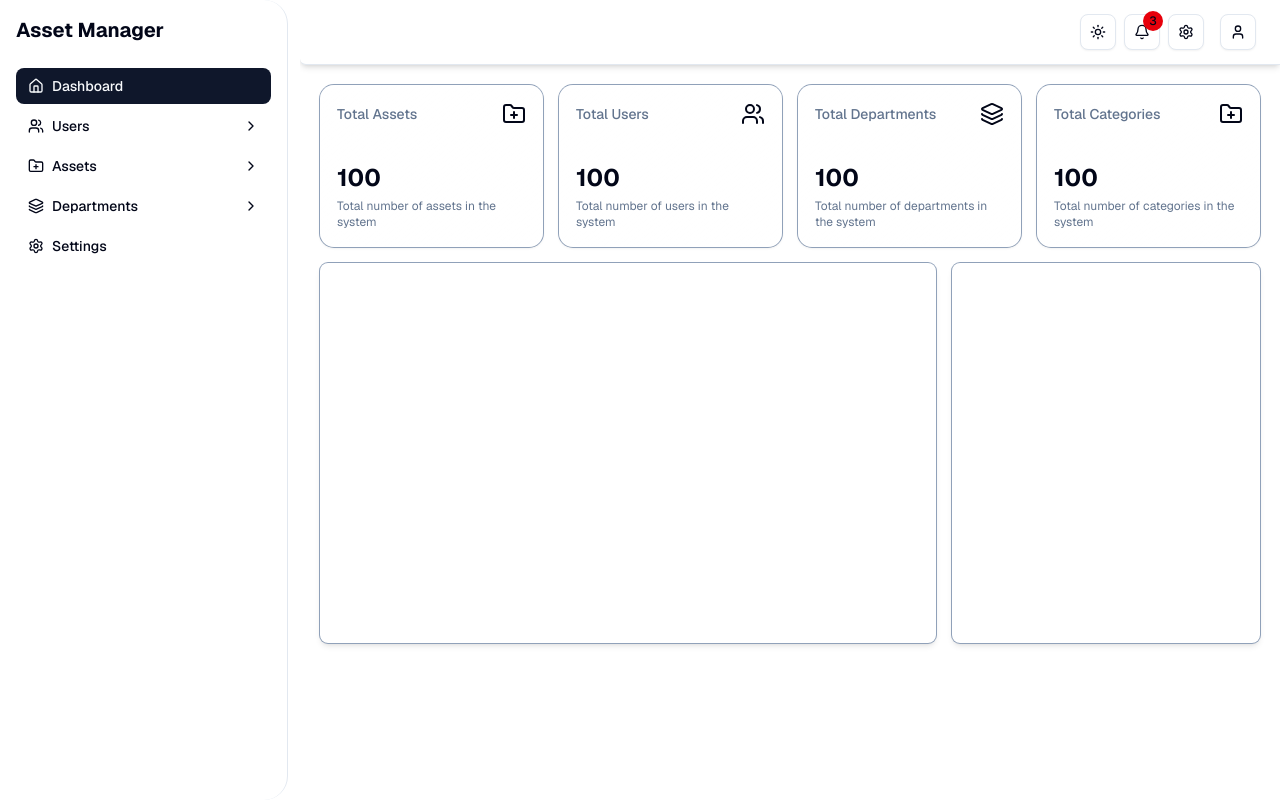
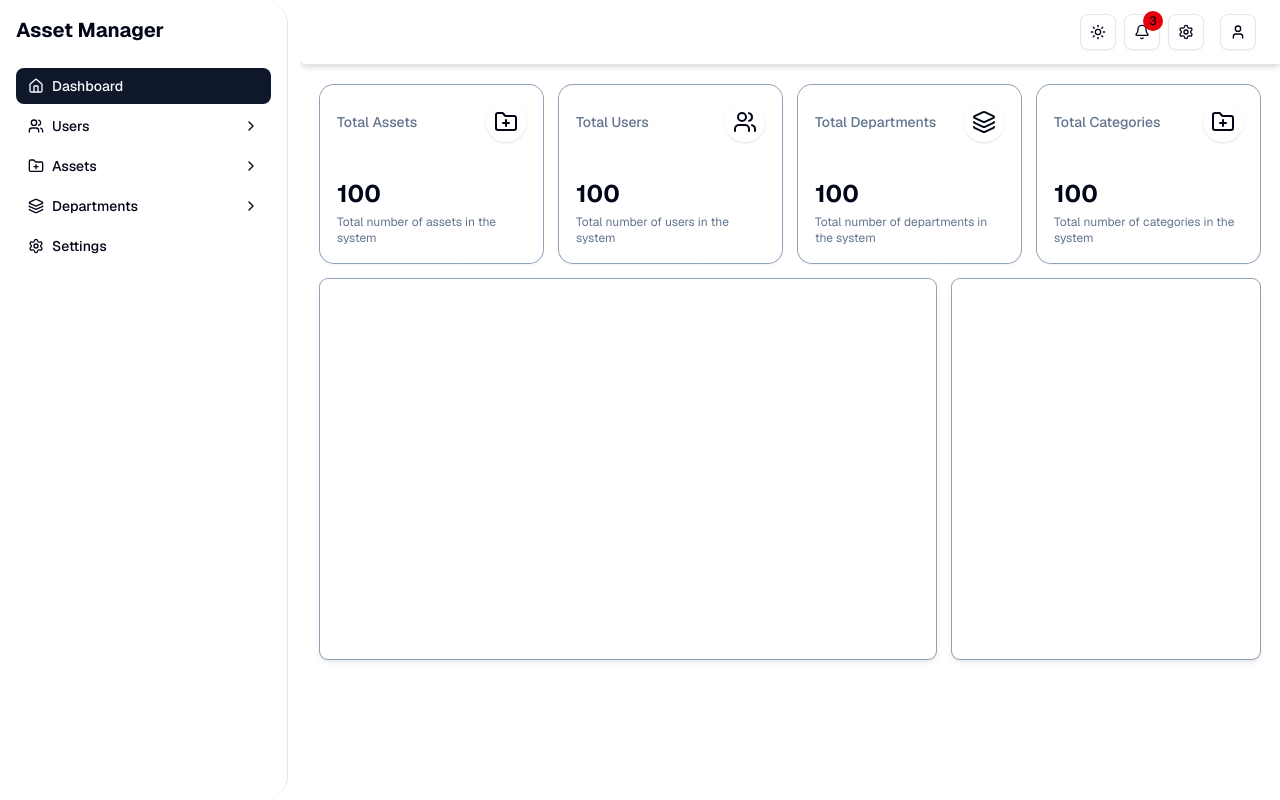
Before and after one commit to PAPA-CHUWE/asset-manager, a Next.js app: page /admin/home in a window 1280 px wide. Built offline with nearby package versions, Linux system fonts and the light colour scheme.

Commit message:
glass card1

```diff
--- a/app/ui-components/DashboardStatCard.tsx
+++ b/app/ui-components/DashboardStatCard.tsx
@@ -32,15 +32,26 @@ const DashboardStatCard: React.FC<DashboardStatCardProps> = ({
         border border-white/30 dark:border-white/10
         shadow-sm hover:shadow-lg hover:shadow-primary/20
         hover:bg-white/30 dark:hover:bg-white/10
+        group
         ${className}
       `}
     >
       {/* Glass highlight top overlay */}
-      <div className="absolute inset-0 bg-linear-to-br from-white/30 to-transparent pointer-events-none rounded-xl" />
+      <div className="absolute inset-0 bg-gradient-to-br from-white/30 dark:from-white/10 to-transparent pointer-events-none rounded-xl" />
 
       <CardHeader className="flex flex-row items-center justify-between p-0 relative z-10">
         <h4 className="text-sm font-medium text-muted-foreground">{title}</h4>
-        <div className="text-xl">{icon}</div>
+
+        {/* Circle Icon with hover animation */}
+        <div className="transition-transform duration-300 transform group-hover:-translate-y-1 group-hover:scale-110">
+          <div className="flex items-center justify-center w-10 h-10 rounded-full
+                          bg-white/70 dark:bg-white/10
+                          shadow-sm dark:shadow-none
+                          group-hover:shadow-lg group-hover:shadow-primary/30
+                          text-xl">
+            {icon}
+          </div>
+        </div>
       </CardHeader>
 
       <CardContent className="mt-3 p-0 relative z-10">
```
